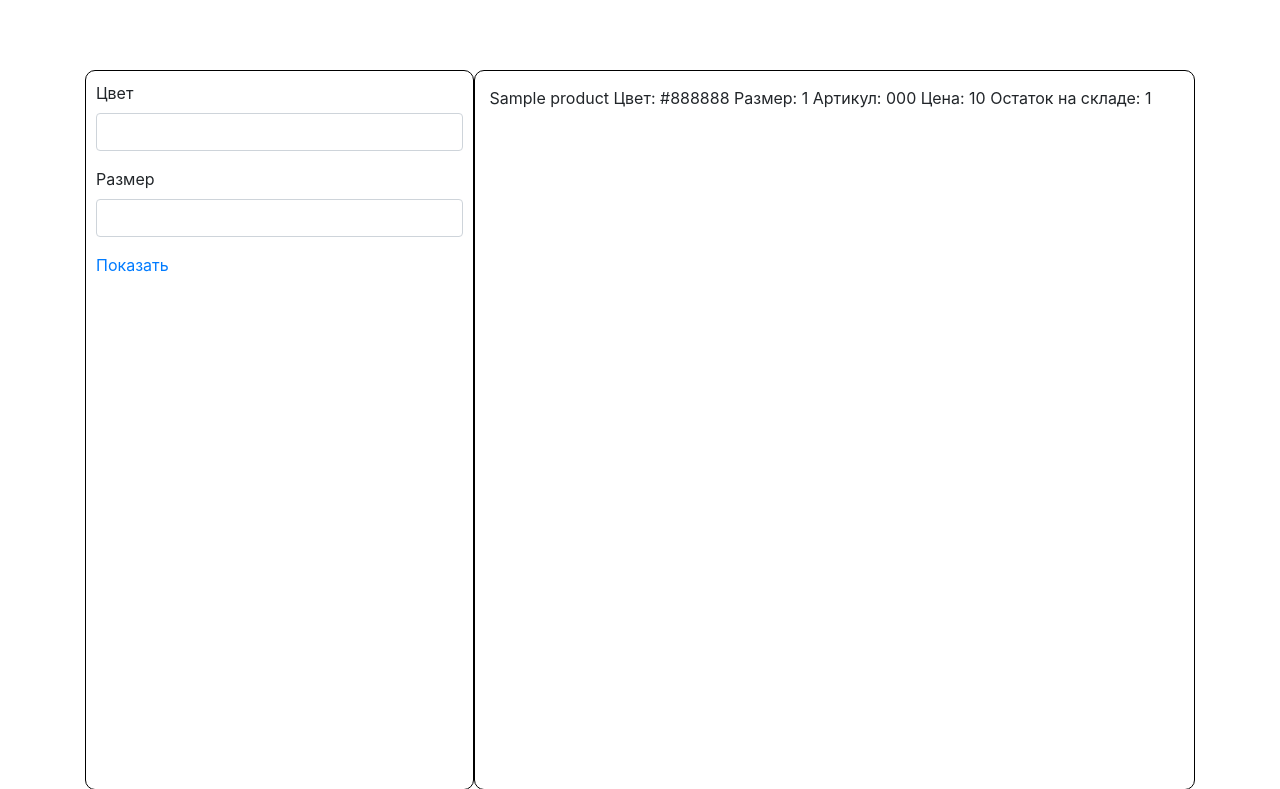
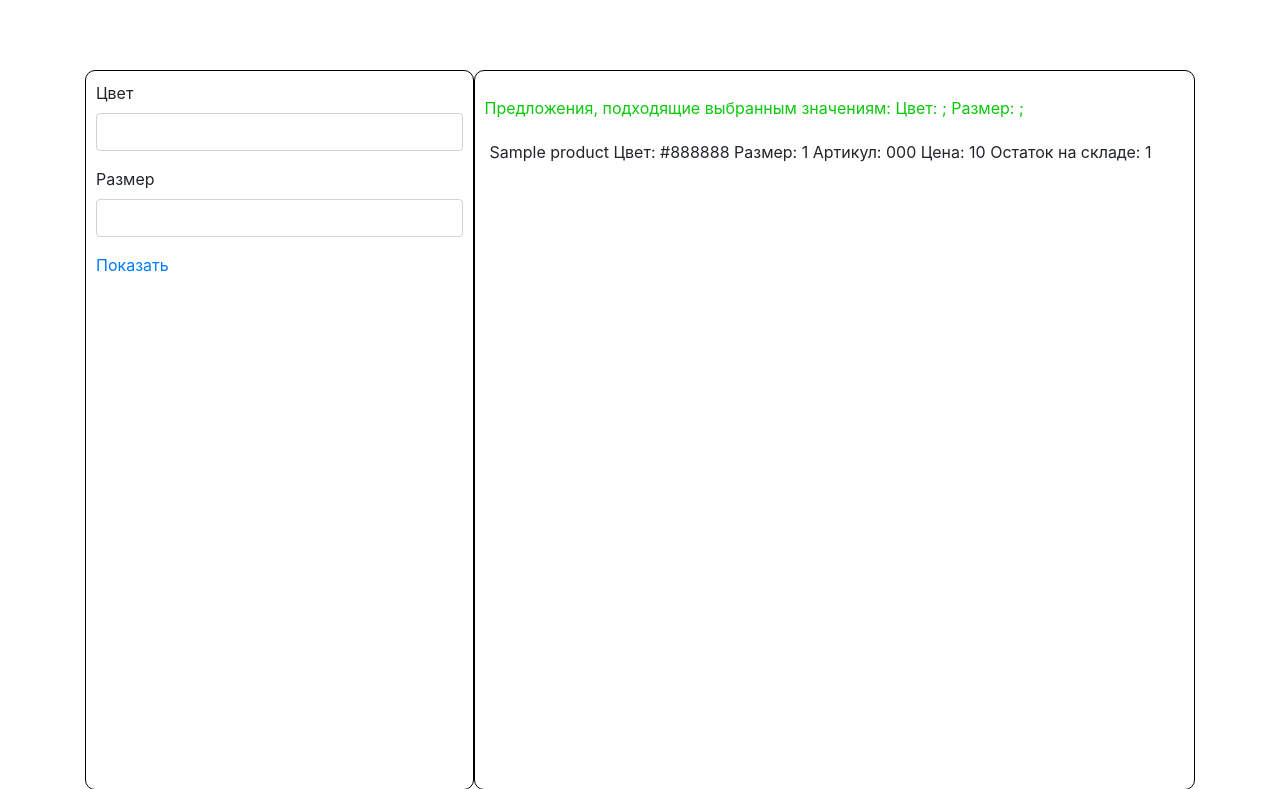
Before and after one commit to Dmtr1i/tz, a Yii app: template views/site/index.php in a window 1280 px wide. Shown: the top 789 px of the page. Run offline with PHP 8.4 and a stand-in for Yii, Linux system fonts and the light colour scheme; the template is opened without the code that fills it: most values are stand-ins (such as "Sample title", 1, 10 or a date in 2020); form fields are guessed from the names that the template uses; data that the repository does not hold is empty; some libraries are stand-ins or nearby versions.

Commit message:
add filter value

```diff
--- a/views/site/index.php
+++ b/views/site/index.php
@@ -16,6 +16,18 @@
     </div>
 
     <div class="products">
+        <?if (isset($post['color']) || isset($post['size'])) {?>
+            <div class="filter_selected">
+                <span>Предложения, подходящие выбранным значениям:
+                    <?if ($post['color'] != '') {
+                        echo ' Цвет: ' . implode(', ', $post['color']) . ';';
+                    }
+                    if ($post['size'] != '') {
+                        echo ' Размер: ' . implode(', ', $post['size']) . ';';
+                    }?>
+                </span>
+            </div>
+        <?}?>
         <?foreach ($products as $product) {?>
             <span><?=$product['model_name'] . ' Цвет: ' . $product['color'] . ' Размер: ' . $product['size'] . ' Артикул: ' . $product['code'] . ' Цена: ' . $product['price'] . ' Остаток на складе: ' . $product['count']?></span>
         <?}?>
--- a/web/css/site.css
+++ b/web/css/site.css
@@ -114,3 +114,8 @@
     display: flex;
     flex-direction: column;
 }
+
+.filter_selected {
+    padding: 15px 0;
+    color: #0ac90a;
+}
```
Also changed, not shown: README.md.
